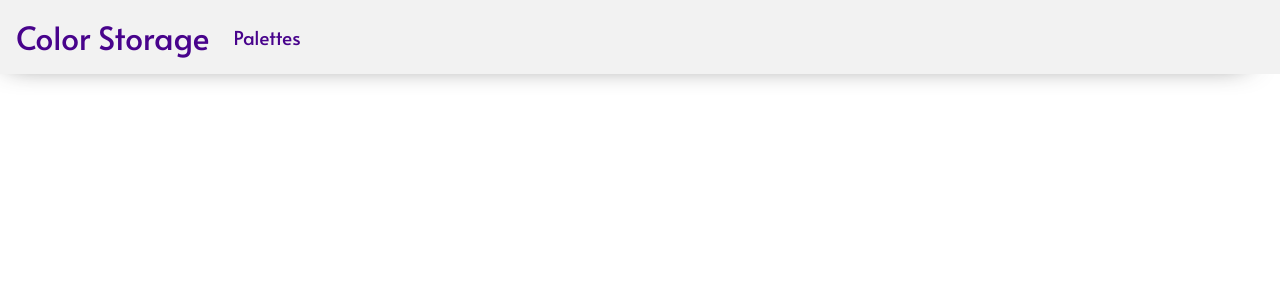
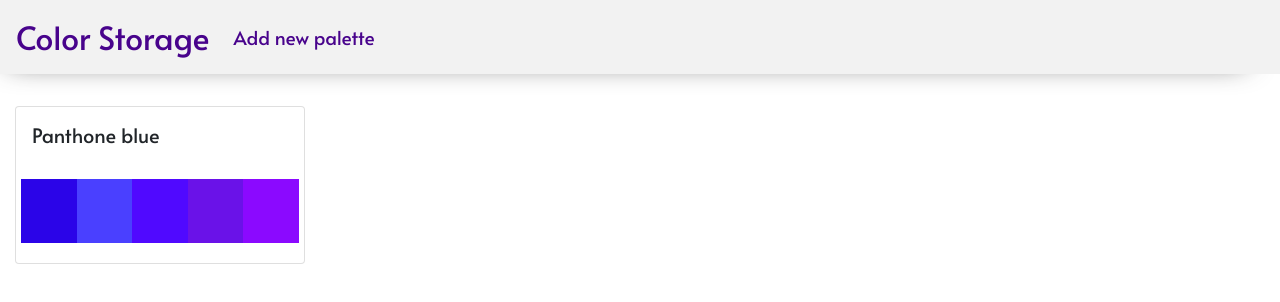
Before and after one commit to frogfreg/colors, a React (Create React App) app: page / in a window 1280 px wide. Shown: the top 302 px of the page. Built offline with nearby package versions, Linux system fonts and the light colour scheme; the HTML template or start-up script is replaced by a standard one.

Commit message:
added 2 new components

```diff
--- a/package.json
+++ b/package.json
@@ -8,6 +8,7 @@
     "@testing-library/user-event": "^7.2.1",
     "bootstrap": "^4.5.2",
     "react": "^16.13.1",
+    "react-bootstrap": "^1.3.0",
     "react-dom": "^16.13.1",
     "react-scripts": "3.4.3"
   },
--- /dev/null
+++ b/src/ColorCard.js
@@ -0,0 +1,25 @@
+import React from "react";
+
+function ColorCard(props) {
+  return (
+    <div className="col-md-3">
+      <div className="card">
+        <h5 className="card-title">{props.cardData.name}</h5>
+        <div className=" card-body container">
+          <div className="row">
+            {props.cardData.colors.map((color) => {
+              return (
+                <div
+                  className="col"
+                  style={{ backgroundColor: color, height: "4rem" }}
+                ></div>
+              );
+            })}
+          </div>
+        </div>
+      </div>
+    </div>
+  );
+}
+
+export default ColorCard;
--- /dev/null
+++ b/src/ColorDisplay.css
@@ -0,0 +1,4 @@
+.card-title {
+  padding: 1rem;
+  padding-bottom: 0;
+}
--- /dev/null
+++ b/src/ColorDisplay.js
@@ -0,0 +1,20 @@
+import React from "react";
+import "./ColorDisplay.css";
+import ColorCard from "./ColorCard";
+
+const cardData = {
+  name: "Panthone blue",
+  colors: ["#2B04E8", "#4A40FF", "#5009FF", "#6A12E8", "#8B09FF"],
+};
+
+function ColorDisplay() {
+  return (
+    <div className="container-fluid">
+      <div className="row">
+        <ColorCard cardData={cardData} />
+      </div>
+    </div>
+  );
+}
+
+export default ColorDisplay;
--- a/src/Container.js
+++ b/src/Container.js
@@ -1,10 +1,12 @@
 import React from "react";
 import Navbar from "./Navbar";
+import ColorDisplay from "./ColorDisplay";
 
 function Container() {
   return (
     <div>
       <Navbar />
+      <ColorDisplay />
     </div>
   );
 }
--- a/src/Navbar.css
+++ b/src/Navbar.css
@@ -13,6 +13,7 @@ nav {
   -webkit-box-shadow: -13px 9px 29px -22px rgba(0, 0, 0, 0.79);
   -moz-box-shadow: -13px 9px 29px -22px rgba(0, 0, 0, 0.79);
   box-shadow: -13px 9px 29px -22px rgba(0, 0, 0, 0.79);
+  margin-bottom: 2rem;
 }
 .background-light {
   background-color: #f2f2f2;
--- a/src/Navbar.js
+++ b/src/Navbar.js
@@ -12,7 +12,7 @@ function Navbar() {
         <ul className="navbar-nav mr-auto">
           <li className="nav-item active">
             <a className="nav-link" href="#">
-              Palettes <span className="sr-only">(current)</span>
+              Add new palette <span className="sr-only">(current)</span>
             </a>
           </li>
         </ul>
```
Also changed, not shown: 1 other file (tests, documents, lock files or other folders).
